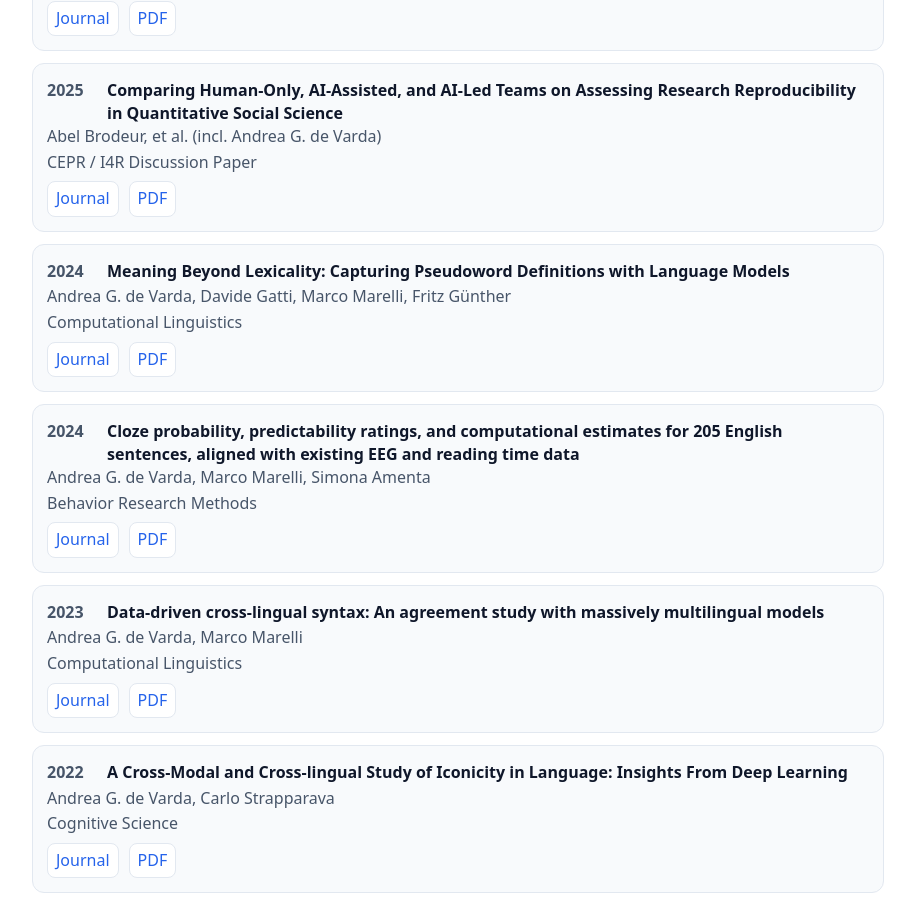
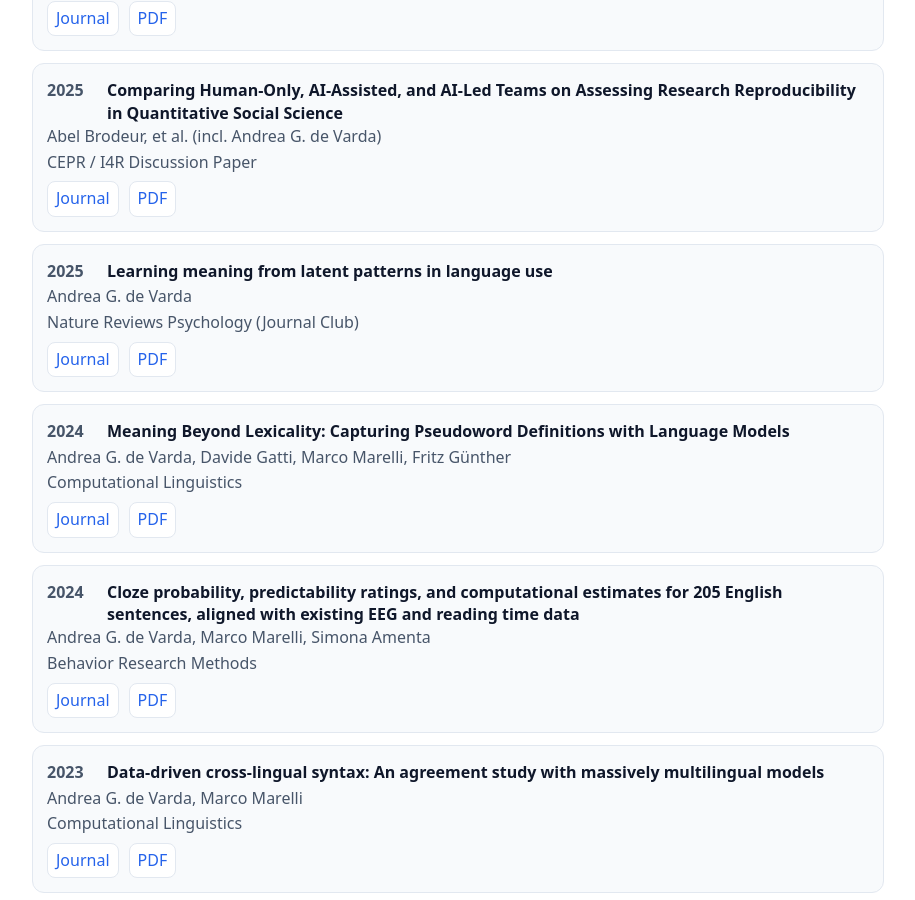
Before and after one commit to Andrea-de-Varda/Andrea-de-Varda.github.io, a Jekyll site: the page built from publications.md, in a window 1280 px wide and 900 px high, scrolled down 1136 px. Shown: the whole window, without its empty margins (182-1097 px from the left). Built offline with Jekyll 4.4.1, drawn with Linux system fonts in a browser that asks for light colours.

Commit message:
Add new publication entry for 2025 journal

```diff
--- a/_data/publications.yml
+++ b/_data/publications.yml
@@ -1,4 +1,11 @@
 # _data/publications.yml
+- title: "Learning meaning from latent patterns in language use"
+  authors: "Andrea G. de Varda"
+  venue: "Nature Reviews Psychology (Journal Club)"
+  year: 2025
+  type: journal
+  url: "https://www.nature.com/articles/s44159-025-00490-6"
+  pdf: "https://www.nature.com/articles/s44159-025-00490-6.pdf"
 
 - title: "Scaling in cognitive modelling: A multilingual approach to human reading times"
   authors: "Andrea G. de Varda, Marco Marelli"
```
